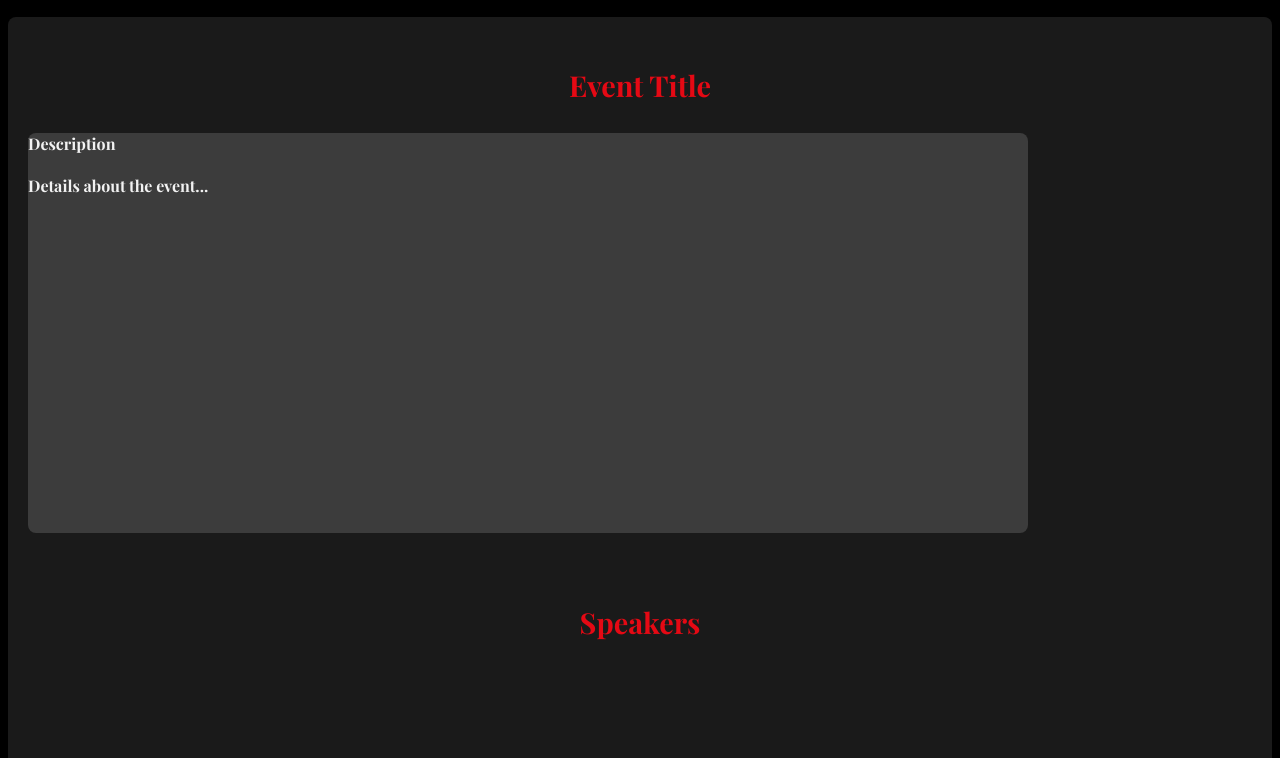
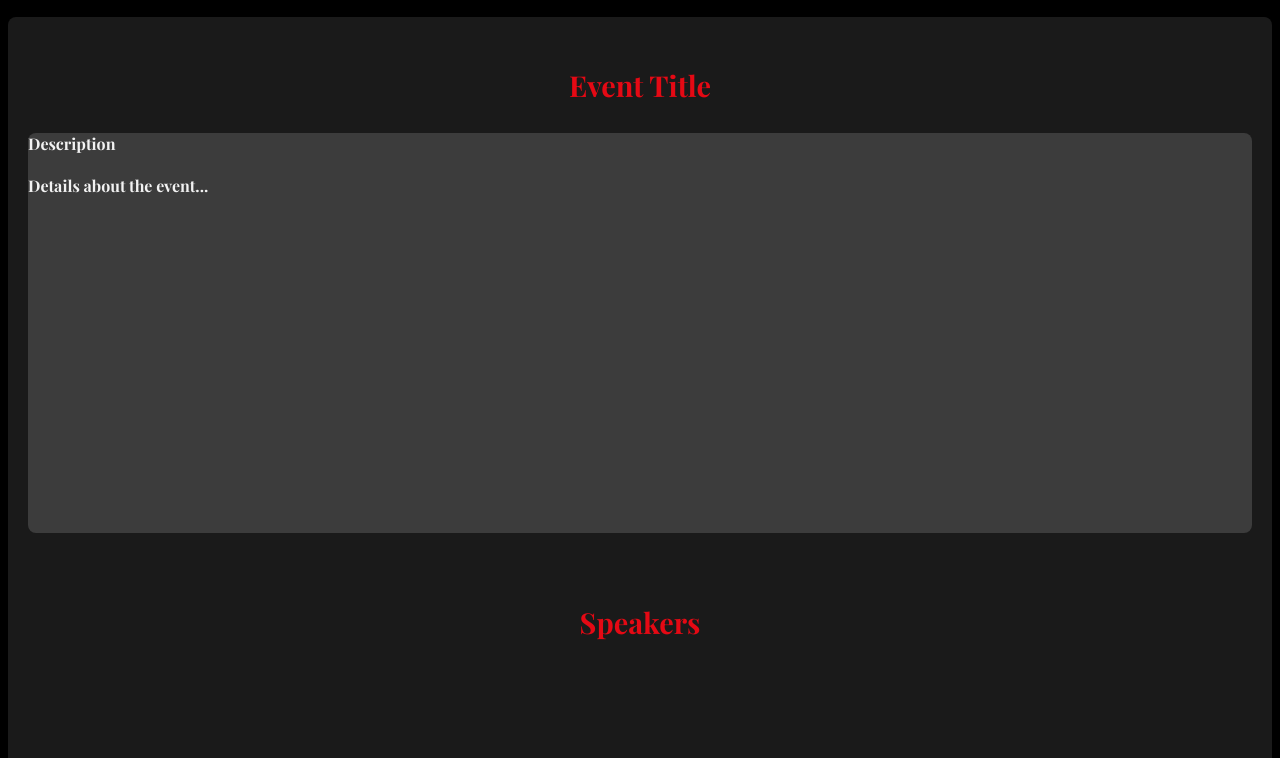
Before and after one commit to Not-Happening/tedxsvecw, a plain HTML site: page index.html in a window 1280 px wide. Shown: the part 865-1623 px from the top of the page. Drawn offline with nearby package versions, Linux system fonts and the light colour scheme.

Commit message:
Update the description box in  styles.css

```diff
--- a/styles.css
+++ b/styles.css
@@ -72,7 +72,7 @@ body {
 .event-description-box {
     background-color: rgba(255, 255, 255, 0.15);
     /* padding: 155px; */
-    width: 1000px;
+    max-width: 1400px;
     height: 400px;
     border-radius: 8px;
     margin: 15px 0;
```
